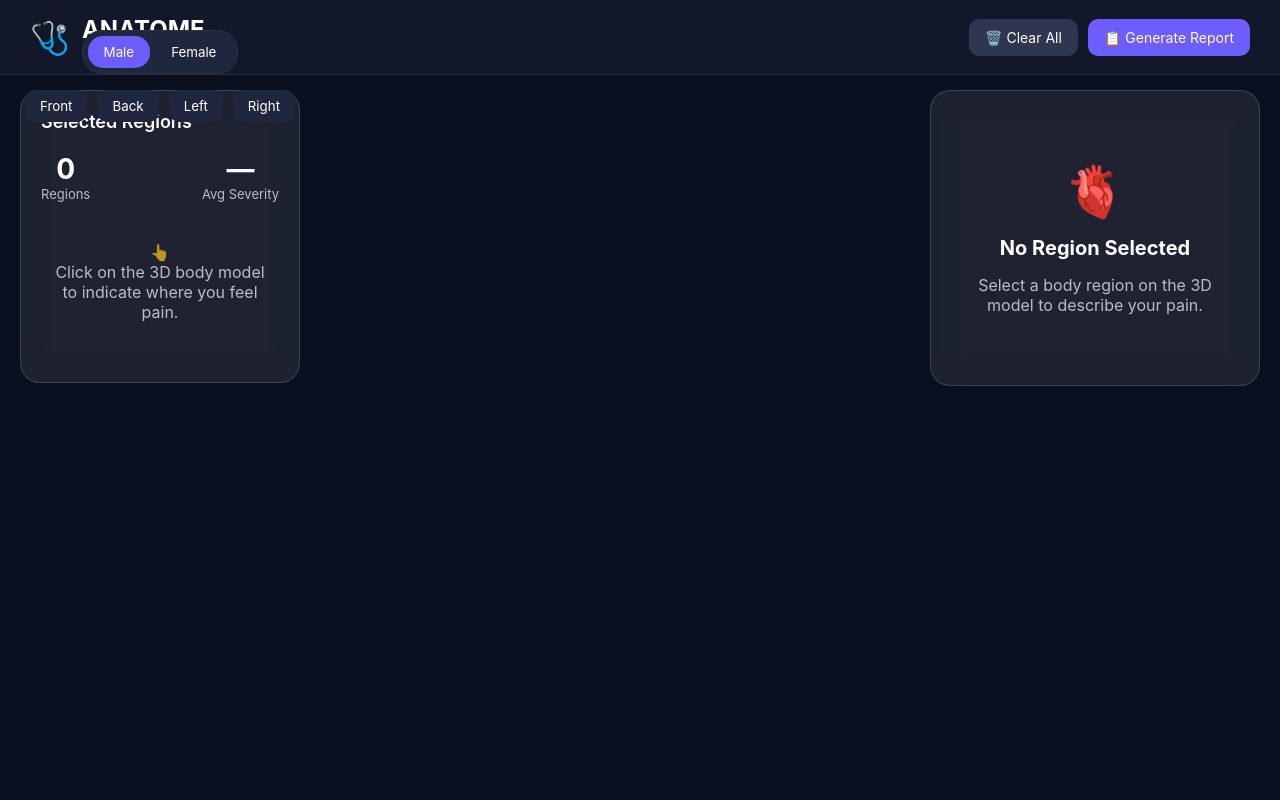
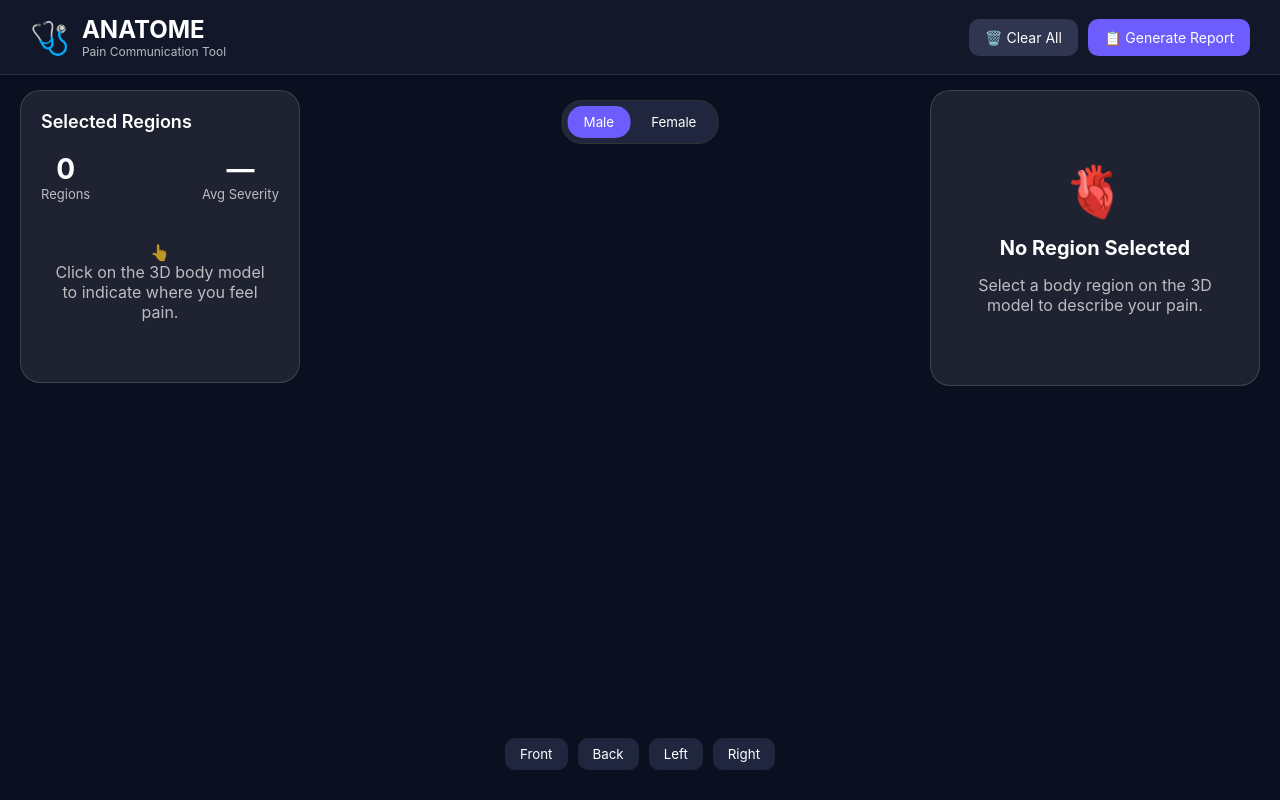
Before and after one commit to IceFrost735/InteronIT_HackathonGroup5, a React (Vite) app in the folder front_end/: page / in a window 1280 px wide. Built offline with nearby package versions, Linux system fonts and the light colour scheme; no server answers.

Commit message:
Fix Canvas3D layout, add pinch-to-zoom, and center model

```diff
--- a/front_end/src/components/Canvas3D.jsx
+++ b/front_end/src/components/Canvas3D.jsx
@@ -8,6 +8,7 @@ export default function Canvas3D({setSelectedRegion}) {
 
 
     const mountRef = useRef(null);
+    const viewerRef = useRef(null);
     const [modelGender, setModelGender] = useState('male');
 
 
@@ -21,11 +22,17 @@ export default function Canvas3D({setSelectedRegion}) {
 
     const modelSrc = modelGender === 'male' ? "/models/3d-vh-m-united.glb" : "/models/3d-vh-f-united.glb";
 
+    const setCameraAngle = (orbitStr) => {
+        if (viewerRef.current) {
+            viewerRef.current.cameraOrbit = orbitStr;
+        }
+    };
+
     return (
 
         <main className="canvas-container">
 
-            <div className="gender-toggle-controls" style={{ position: 'absolute', top: '30px', zIndex: 10, display: 'flex', gap: '5px', background: '#20263d', padding: '5px', borderRadius: '20px', border: '1px solid #333' }}>
+            <div className="gender-toggle-controls" style={{ position: 'absolute', top: '100px', left: '50%', transform: 'translateX(-50%)', zIndex: 10, display: 'flex', gap: '5px', background: '#20263d', padding: '5px', borderRadius: '20px', border: '1px solid #333' }}>
                 <button
                     onClick={() => setModelGender('male')}
                     style={{ padding: '8px 16px', borderRadius: '15px', border: 'none', background: modelGender === 'male' ? '#6d5dfc' : 'transparent', color: 'white', cursor: 'pointer', transition: 'background 0.2s' }}
@@ -42,19 +49,19 @@ export default function Canvas3D({setSelectedRegion}) {
 
             <div className="view-controls">
 
-                <button>
+                <button onClick={() => setCameraAngle('0deg 90deg auto')}>
                     Front
                 </button>
 
-                <button>
+                <button onClick={() => setCameraAngle('180deg 90deg auto')}>
                     Back
                 </button>
 
-                <button>
+                <button onClick={() => setCameraAngle('90deg 90deg auto')}>
                     Left
                 </button>
 
-                <button>
+                <button onClick={() => setCameraAngle('-90deg 90deg auto')}>
                     Right
                 </button>
 
@@ -66,12 +73,12 @@ export default function Canvas3D({setSelectedRegion}) {
             <div
                 ref={mountRef}
                 className="three-container"
-                style={{ display: 'flex', justifyContent: 'center', alignItems: 'center' }}
+                style={{ display: 'flex', justifyContent: 'center', alignItems: 'center', paddingTop: '120px', paddingBottom: '60px', boxSizing: 'border-box' }}
             >
                 <model-viewer
+                    ref={viewerRef}
                     src={modelSrc}
                     alt="3D model of human body"
-                    auto-rotate
                     camera-controls
                     shadow-intensity="1"
                     style={{ width: '100%', height: '100%' }}
--- a/front_end/src/css/Canvas3D.css
+++ b/front_end/src/css/Canvas3D.css
@@ -26,7 +26,9 @@ height:100%;
 
 position:absolute;
 
-top:90px;
+bottom: 30px;
+left: 50%;
+transform: translateX(-50%);
 
 display:flex;
 
--- a/front_end/src/index.css
+++ b/front_end/src/index.css
@@ -20,8 +20,6 @@ button {
 
 
 #app {
-  display: grid;
-  grid-template-columns: 320px 1fr 360px;
   height: 100vh;
   overflow: hidden;
 }
```
